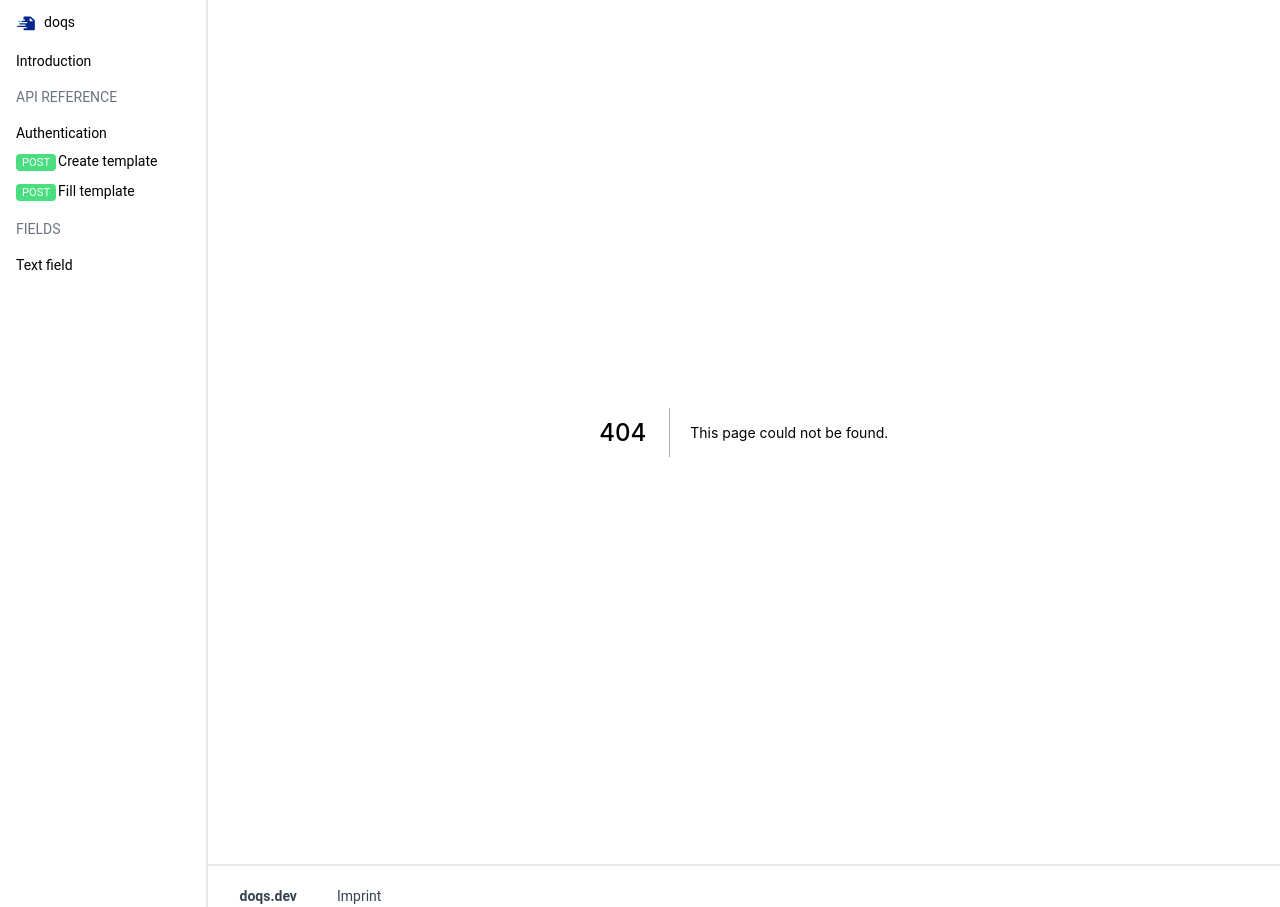
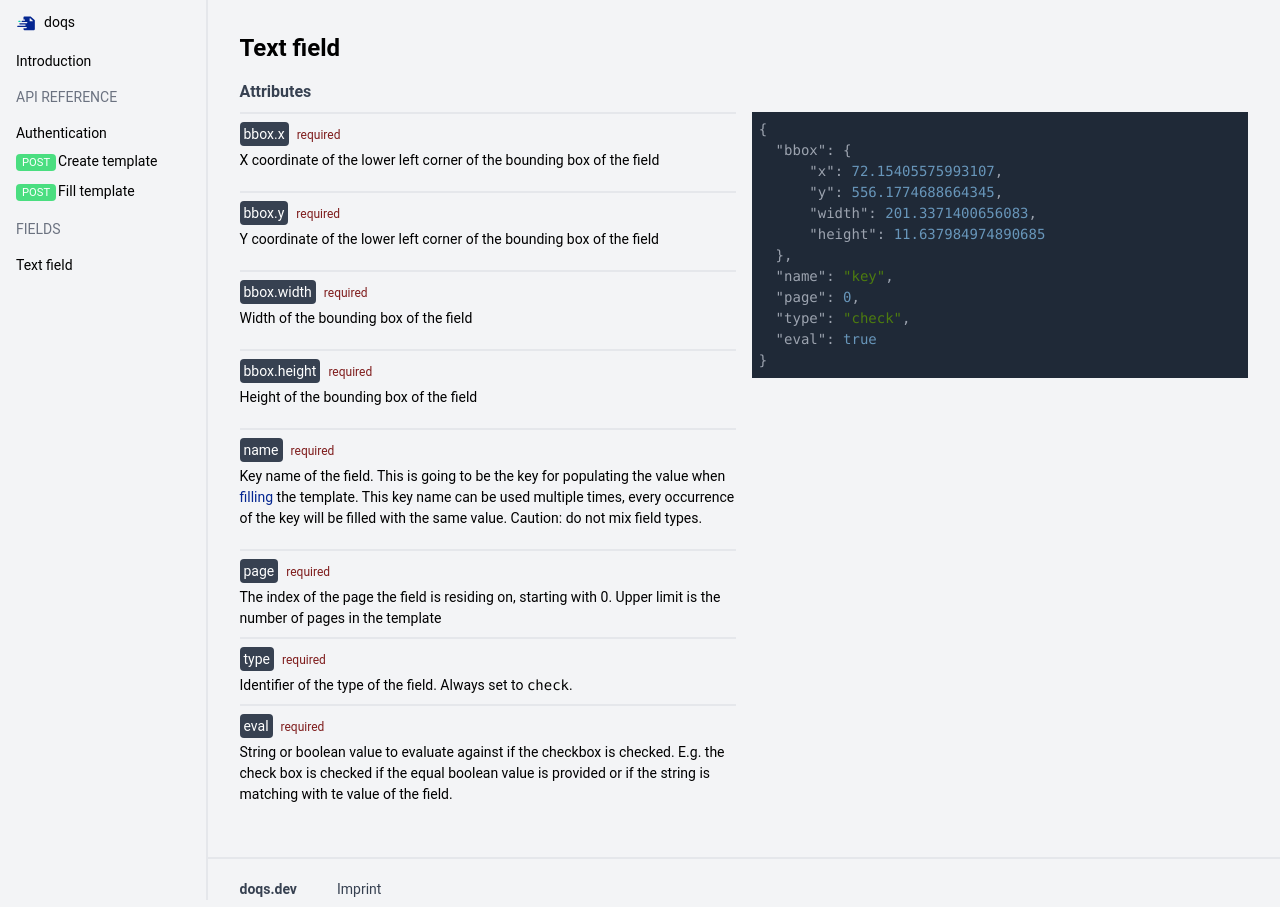
Before and after one commit to doqs-dev/docs, a Next.js app: page /fields/checkbox in a window 1280 px wide. Before the commit this address had no page. Built offline with nearby package versions, Linux system fonts and the light colour scheme.

Commit message:
feat: first draft

```diff
--- /dev/null
+++ b/pages/fields/checkbox.mdx
@@ -0,0 +1,55 @@
+import {Attribute} from "../../components/attribute"; import {Grid} from "../../components/grid"; import {
+    SimpleCodeHighlighter
+} from "../../components/code-highlighter";
+
+
+# Text field
+
+### Attributes
+<Grid>
+    <div>
+        <Attribute name="bbox.x" required="1">
+            X coordinate of the lower left corner of the bounding box of the field
+        </Attribute>
+        <Attribute name="bbox.y" required="1">
+            Y coordinate of the lower left corner of the bounding box of the field
+        </Attribute>
+        <Attribute name="bbox.width" required="1">
+            Width of the bounding box of the field
+        </Attribute>
+        <Attribute name="bbox.height" required="1">
+            Height of the bounding box of the field
+        </Attribute>
+
+        <Attribute name="name" required="1">
+            Key name of the field. This is going to be the key for populating the value when
+            [filling](/api-reference/fill-template) the template. This key name can be used multiple times, every
+            occurrence of the key will be filled with the same value. Caution: do not mix field types.
+        </Attribute>
+
+        <Attribute name="page" required="1">The index of the page the field is residing on, starting with 0. Upper limit
+            is the number of pages in the template</Attribute>
+        <Attribute name="type" required="1">Identifier of the type of the field. Always set to `check`.</Attribute>
+
+        <Attribute name={"eval"} required="1">
+            String or boolean value to evaluate against if the checkbox is checked. E.g. the check box is checked if the
+            equal boolean value is provided or if the string is matching with te value of the field.
+        </Attribute>
+    </div>
+    <div className="relative">
+        <div className="sm:sticky top-0">
+            <SimpleCodeHighlighter language="json" code={`{
+    "bbox": {
+        "x": 72.15405575993107,
+        "y": 556.1774688664345,
+        "width": 201.3371400656083,
+        "height": 11.637984974890685
+    },
+    "name": "key",
+    "page": 0,
+    "type": "check",
+    "eval": true
+}`}/>
+        </div>
+    </div>
+</Grid>
```
